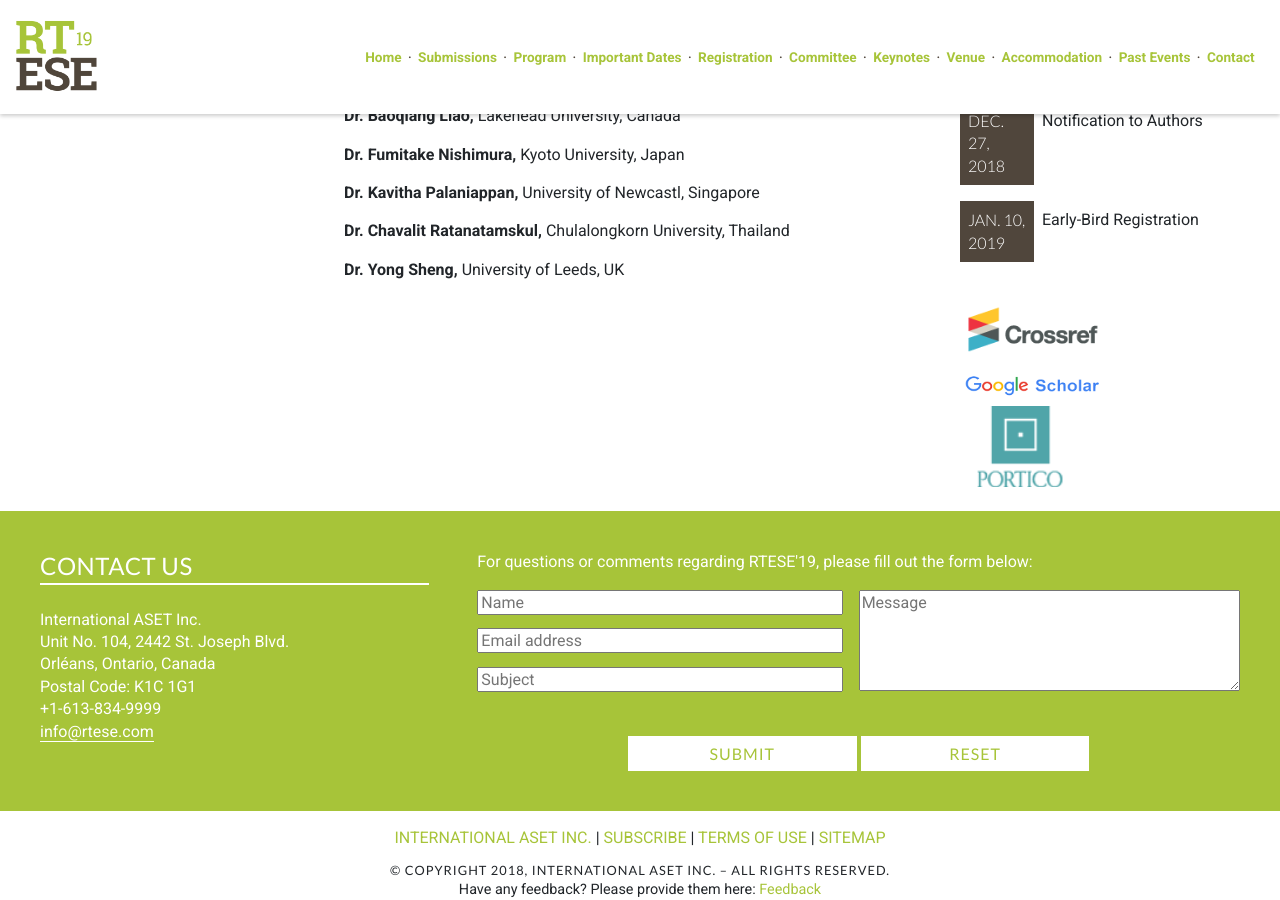
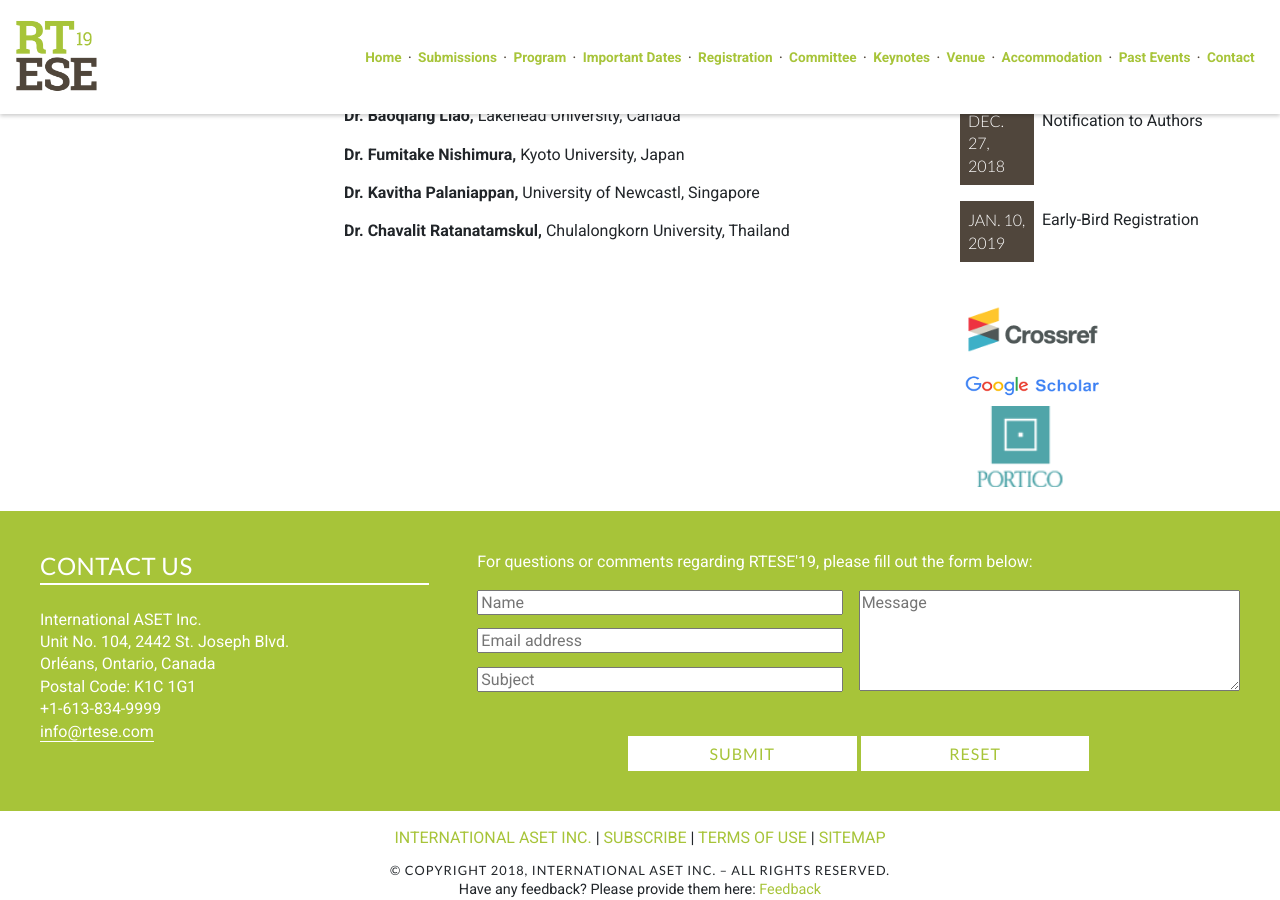
Before and after one commit to intaset/RTESE, a Jekyll site: the page built from committee.html, in a window 1280 px wide and 900 px high, scrolled down 837 px. Built offline with Jekyll 4.4.1, drawn with Linux system fonts in a browser that asks for light colours; nearby versions of some CDN libraries; Markdown is read by kramdown in place of the engine named in the settings; comment, search, counter and statistics services are not loaded.

Commit message:
removed keynote speaker

```diff
--- a/committee.html
+++ b/committee.html
@@ -53,7 +53,7 @@ keyword: environment conference, biofuels conference, desalination conference, w
     <p class="body"><b>Dr. Fumitake Nishimura,</b> Kyoto University, Japan</p>
     <p class="body"><b>Dr. Kavitha Palaniappan,</b> University of Newcastl, Singapore</p>
     <p class="body"><b>Dr. Chavalit Ratanatamskul,</b> Chulalongkorn University, Thailand</p>
-    <p class="body"><b>Dr. Yong Sheng,</b> University of Leeds, UK</p>
+    <!--<p class="body"><b>Dr. Yong Sheng,</b> University of Leeds, UK</p>-->
     <!-- <p class="body"><b>Dr. Fuchen Teng,</b> National Taiwan University of Science and Technology, Taiwan</p> -->
     <!-- <p class="body"><b>Dr. Hyunik Yang,</b> Hanyang University, South Korea</p> -->
 
```
Also changed, not shown: 1 other file.
